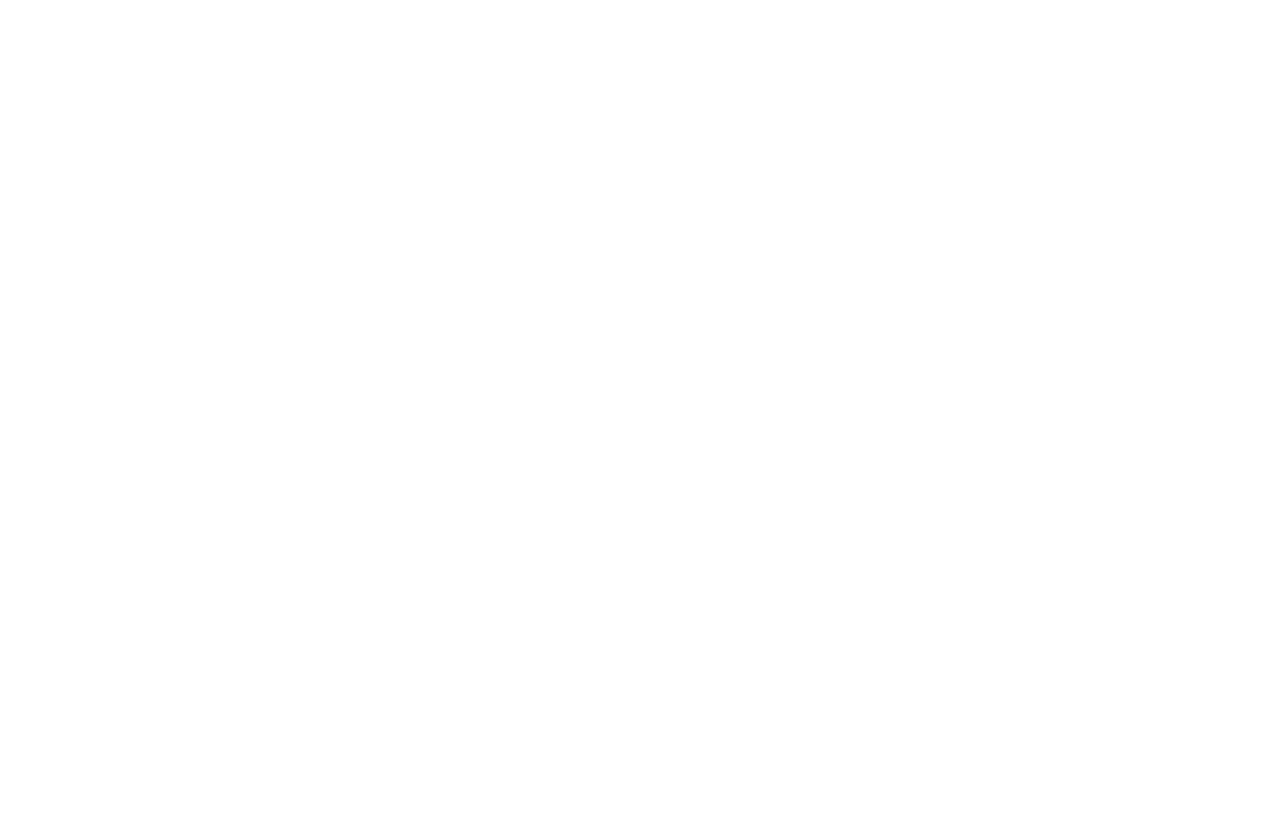
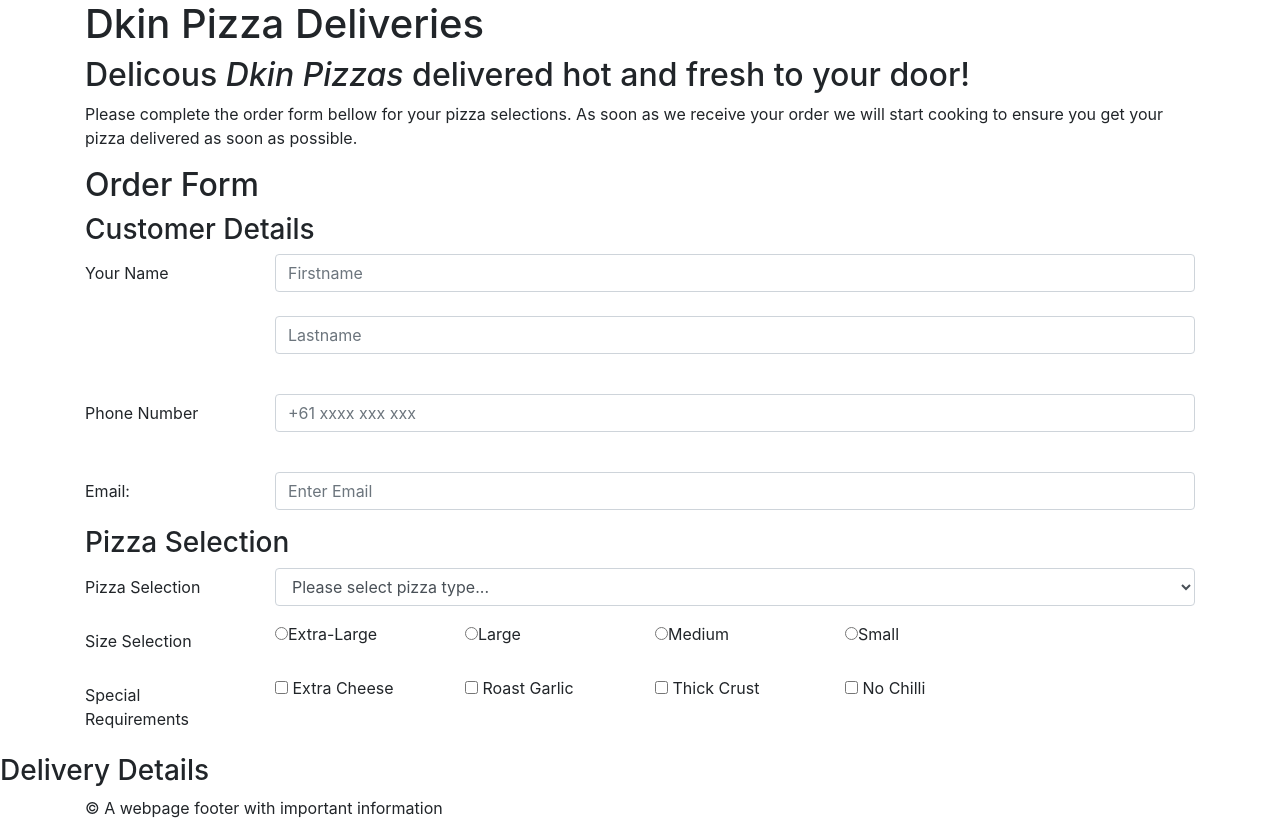
Before and after one commit to sentientyougert/SIT774-DknPizza, a website: page public_html/home.html in a window 1280 px wide. Before the commit the page ends 800 px from the top, so only its background shows below. Drawn offline with nearby package versions, Linux system fonts and the light colour scheme.

Commit message:
Some inputs done

```diff
--- a/public_html/home.html
+++ b/public_html/home.html
@@ -26,12 +26,119 @@ File Description: Bootstrap webpage assesments for week 5 -->
     integrity="sha384-Piv4xVNRyMGpqkS2by6br4gNJ7DXjqk09RmUpJ8jgGtD7zP9yug3goQfGII0yAns"
     crossorigin="anonymous"></script>
 
-  <title></title>
+  <title>Pizza Orders</title>
 
 </head>
 
 <body>
 
+  <div class="container">
+    <h1>Dkin Pizza Deliveries</h1>
+    <h2>Delicous <em>Dkin Pizzas</em> delivered hot and fresh to your door!</h2>
+    <p>Please complete the order form bellow for your pizza selections. As soon as we receive your order we will start
+      cooking to ensure you get your pizza delivered as soon as possible.</p>
+  </div>
+
+  <div class="container">
+    <h2>Order Form</h2>
+    <h3>Customer Details</h3>
+    <form>
+      <!-- user input for firstname and surname -->
+      <div class="form-group row">
+        <label for="colFormLabel" class="col-sm-2 col-form-label">Your Name</label>
+        <div class="col-sm-10">
+          <input type="firstname" class="form-control" id="firstname" placeholder="Firstname"><br>
+          <input type="lastname" class="form-control" id="lastname" placeholder="Lastname"><br>
+        </div>
+      </div>
+      <!-- user input for form phone -->
+      <div class="form-group row">
+        <label for="colFormLabel" class="col-sm-2 col-form-label">Phone Number</label>
+        <div class="col-sm-10">
+          <input type="phone" class="form-control" id="phone" placeholder="+61 xxxx xxx xxx"><br>
+        </div>
+      </div>
+      <!-- user input for form email -->
+      <div class="form-group row">
+        <label for="colFormLabel" class="col-sm-2 col-form-label">Email:</label>
+        <div class="col-sm-10">
+          <input type="email" class="form-control" id="email" placeholder="Enter Email">
+        </div>
+      </div>
+    </form>
+  </div>
+
+  <div class="container">
+    <h3>Pizza Selection</h3>
+    <!-- drop down menu for pizza selection -->
+    <div class="form-group row">
+      <label for="colFormLabel" class="col-sm-2 col-form-label">Pizza Selection</label>
+      <div class="col-sm-10">
+        <select class="selectpicker form-control" data-width="auto">
+          <option value="" selected disabled>Please select pizza type...</option>
+          <option value="MF">Mushroom Forrest</option>
+          <option value="ML">Meat Lovers</option>
+          <option value="SS">Super Supreme</option>
+          <option value="PI">Pepperoni</option>
+          <option value="SM">Seafood Marinara</option>
+          <option value="HS">Hot and Spicy</option>
+        </select>
+      </div>
+    </div>
+
+    <!-- size selection -->
+    <div class="form-group row">
+      <label for="colFormLabel" class="col-sm-2 col-form-label">Size Selection</label>
+      <div class="col-sm-2">
+        <input type="radio" name="tech1" id="tech1" value="EL" style="margin-right: 10"><label>Extra-Large</label>
+      </div>
+      <div class="col-sm-2">
+        <input type="radio" name="tech1" id="tech1" value="LA" style="margin-right: 10"><label>Large</label>
+      </div>
+      <div class="col-sm-2">
+        <input type="radio" name="tech1" id="tech1" value="ME" style="margin-right: 10"><label>Medium</label>
+      </div>
+      <div class="col-sm-2">
+        <input type="radio" name="tech1" id="tech1" value="ME" style="margin-right: 10"><label>Small</label>
+      </div>
+    </div>
+
+    <!-- special requests checkboxes -->
+    <div class="form-group row">
+      <label for="colFormLabel" class="col-sm-2 col-form-label">Special Requirements</label>
+      <div class="col-sm-2">
+        <input type="checkbox" name="tech1" id="tech1" value="php"> Extra Cheese
+      </div>
+      <div class="col-sm-2">
+        <input type="checkbox" name="tech1" id="tech1" value="php"> Roast Garlic
+      </div>
+      <div class="col-sm-2">
+        <input type="checkbox" name="tech1" id="tech1" value="php"> Thick Crust
+      </div>
+      <div class="col-sm-2">
+        <input type="checkbox" name="tech1" id="tech1" value="php"> No Chilli
+      </div>
+    </div>
+
+
+
+
+
+
+  </div>
+  </div>
+
+  <h3>Delivery Details</h3>
+
+
+
+
+  <div class="container">
+    <!-- Footer of webpage -->
+    <footer class="page-footer font-small grey">
+      <p>&copy; A webpage footer with important information</p>
+    </footer>
+  </div>
 
   <!-- JavaScript plugin -->
   <script src="https://code.jquery.com/jquery-3.5.1.slim.min.js"
```
